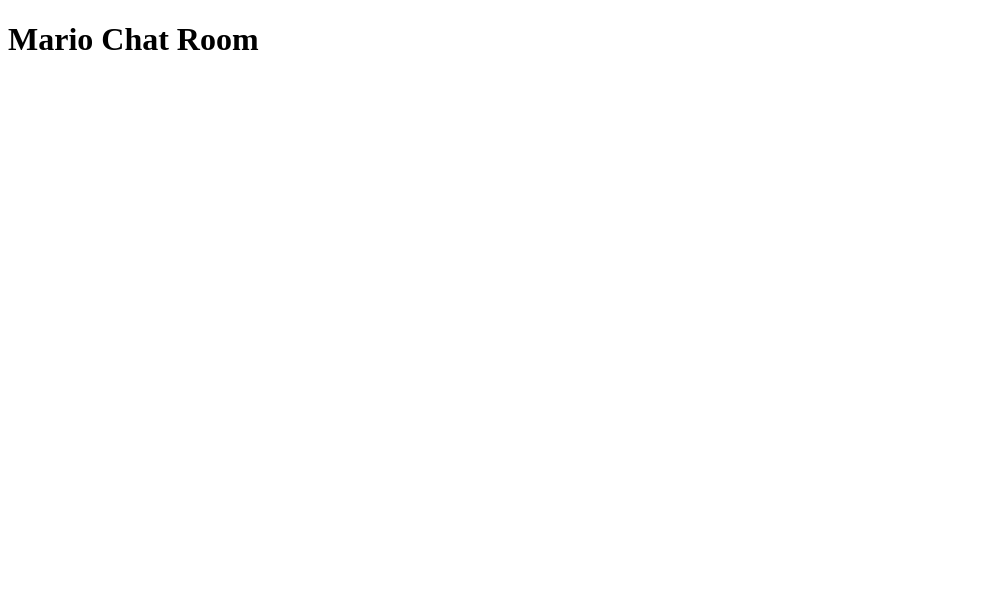
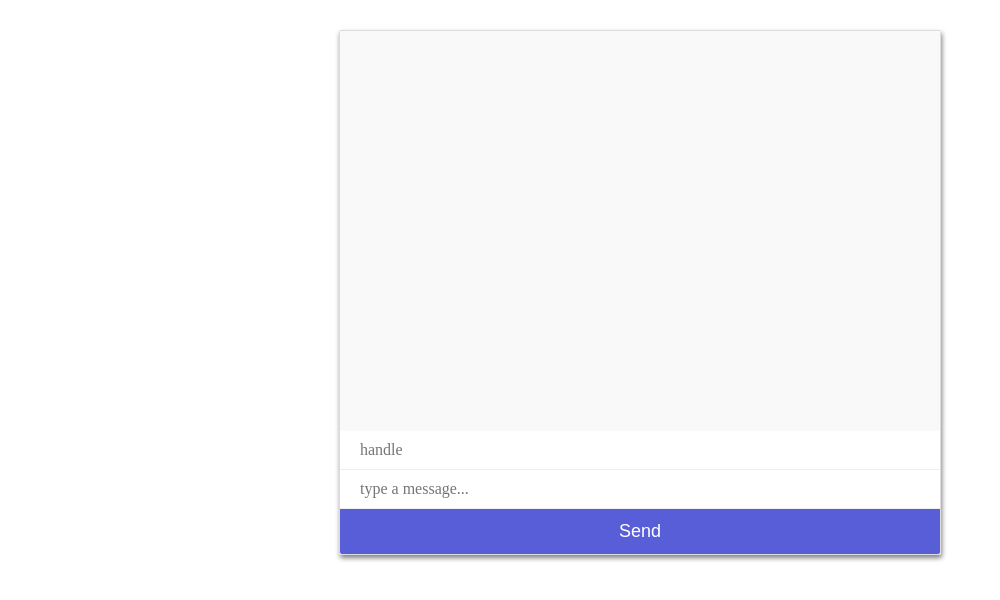
Before and after one commit to luisFelipeEvilla/Mario-chat-room, a website: page public/index.html in a window 1280 px wide. Shown: the whole page, without its empty margins (0-1000 px from the left). Drawn offline with nearby package versions, Linux system fonts and the light colour scheme; no server answers.

Commit message:
emiting and listenning for messages on server and client

```diff
--- a/index.js
+++ b/index.js
@@ -19,4 +19,9 @@
 
 io.on('connection', (socket) => {
     debug(`Has been stablished a connection to a socket with ID: ${chalk.green(socket.id)}`)
+
+    socket.on('chat', (data) => {
+        debug('a message has arrived');
+        io.sockets.emit('chat', data)
+    })
 })
--- a/public/chat.js
+++ b/public/chat.js
@@ -1 +1,23 @@
+// Socket connection
 var socket = io('http://localhost:3000');
+
+// Query DOM
+var $message = document.getElementById('message');
+var $handle = document.getElementById('handle');
+var $btn = document.getElementById('send');
+var $output = document.getElementById('output');
+
+// Emit events
+
+$btn.addEventListener('click', function () {
+    socket.emit('chat', {
+        message: $message.value,
+        handle: $handle.value
+    })
+});
+
+// Listen events
+
+socket.on('chat', function (data) {
+    $output.innerHTML += '<p><strong>' + data.handle +'</strong>: ' + data.message + '</p>';
+});
--- a/public/index.html
+++ b/public/index.html
@@ -4,10 +4,18 @@
     <meta charset="UTF-8">
     <meta name="viewport" content="width=device-width, initial-scale=1.0">
     <meta http-equiv="X-UA-Compatible" content="ie=edge">
-    <title>Document</title>
+    <link rel="stylesheet" href="./style.css">
+    <title>Mario Chat Room</title>
 </head>
 <body>
-    <h1>Mario Chat Room</h1>
+    <div id="mario-chat">
+        <div id="chat-window">
+            <div id="output"></div>
+        </div>
+        <input type="text" id="handle" placeholder="handle">
+        <input type="text" id="message" placeholder="type a message...">
+        <button id="send">Send</button>
+    </div>
     <script src="/socket.io/socket.io.js"></script>
     <script src="./chat.js"></script>
 </body>
--- /dev/null
+++ b/public/style.css
@@ -0,0 +1,52 @@
+body {
+    font-family: 'Nunito'
+}
+
+#mario-chat {
+    max-width: 600px;
+    margin: 30px auto;
+    border: 1px solid #ddd;
+    box-shadow: 1px 3px 5px rgba(0, 0, 0, 0.5);
+    border-radius: 2px;
+}
+
+#chat-window {
+    height: 400px;
+    overflow: auto;
+    background: #f9f9f9;
+}
+
+#output p {
+    padding: 14px 0;
+    margin: 0 20px;
+    border-bottom: 1px solid #e9e9e9;
+    color: #555;
+}
+
+#output strong {
+    color: #575ed8;
+}
+
+input {
+    padding: 10px 20px;
+    box-sizing: border-box;
+    background: #eee;
+    border: 0;
+    display: block;
+    width: 100%;
+    background: #fff;
+    border-bottom: 1px solid #eee;
+    font-family: "Nunito";
+    font-size: 16px;
+}
+
+button {
+    background: #575ed8;
+    color: #fff;
+    font-size: 18px;
+    border: 0;
+    padding: 12px 0;
+    width: 100%;
+    border-radius: 0 0 2px 2px;
+    cursor: pointer;
+}
```
